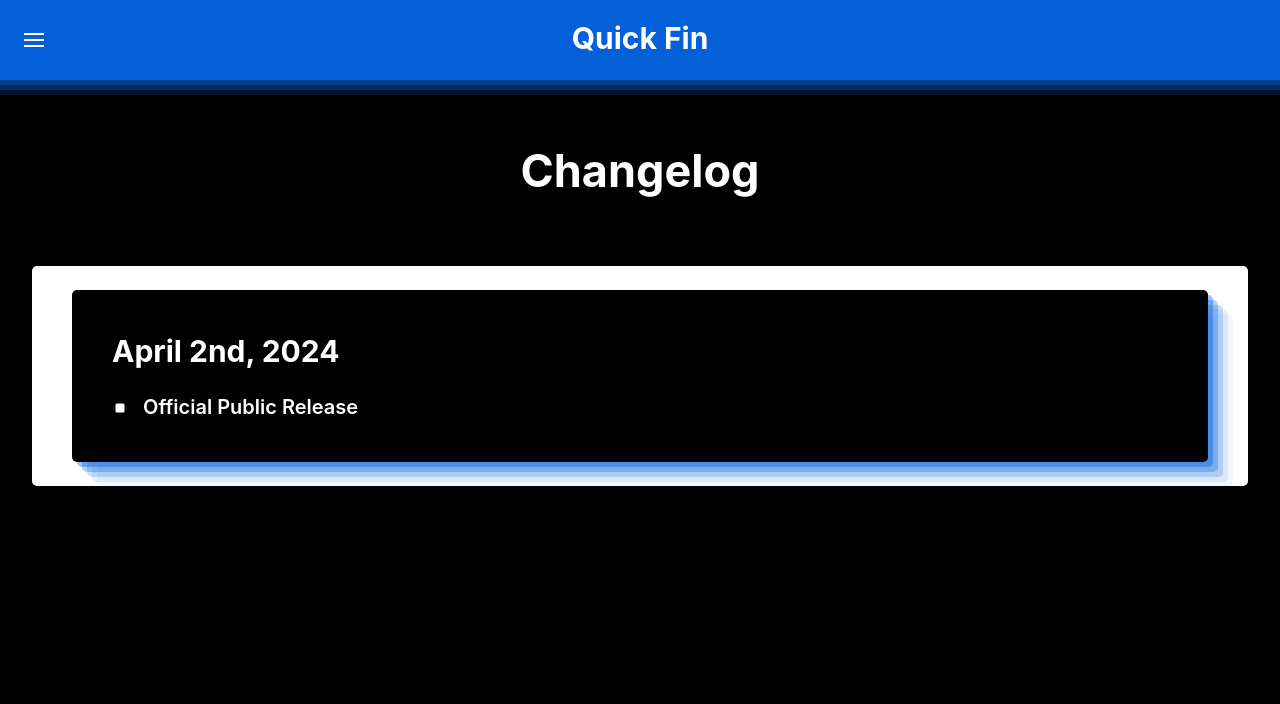
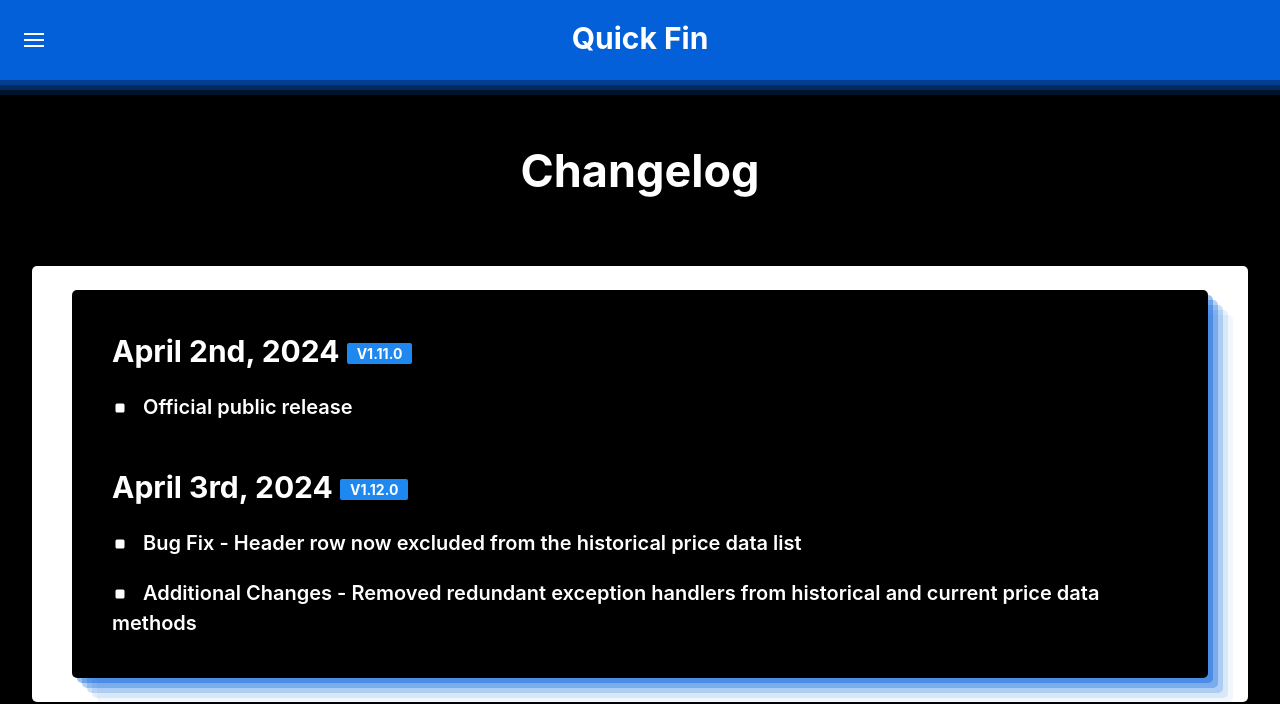
Before and after one commit to REPNOT/quickfin.techbyderek.com, a plain HTML site: page main/changelog.html in a window 1280 px wide. Shown: the top 704 px of the page. Drawn offline with nearby package versions, Linux system fonts and the light colour scheme.

Commit message:
Update - v1.12.0 Release - Good

```diff
--- a/main/changelog.html
+++ b/main/changelog.html
@@ -655,22 +655,46 @@
     <h1 id="main-title">Changelog</h1>
 
     <section>
+
       <article>
         <div id="grid-four-wide-light" class="uk-tile uk-tile-default">
           <div id="single-card-wide-dark-container" class="card-container">
+
             <div class="uk-card uk-card-default uk-card uk-card-body">
-              <h3 id="change-header" class="uk-card-title">April 2nd, 2024</h3>
+
+
+              <h3 id="change-header" class="uk-card-title">April 2nd, 2024 <span class="uk-label">v1.11.0</span></h3>
               <p id="change-text">
                 <svg xmlns="http://www.w3.org/2000/svg" width="16" height="16" fill="currentColor" class="bi bi-stop-fill" viewBox="0 0 16 16">
                   <path d="M5 3.5h6A1.5 1.5 0 0 1 12.5 5v6a1.5 1.5 0 0 1-1.5 1.5H5A1.5 1.5 0 0 1 3.5 11V5A1.5 1.5 0 0 1 5 3.5"/>
                 </svg>
                 &nbsp;
-                Official Public Release
+                Official public release
               </p>
+
+              <br>
+
+              <h3 id="change-header" class="uk-card-title">April 3rd, 2024 <span class="uk-label">v1.12.0</span></h3>
+              <p id="change-text">
+                <svg xmlns="http://www.w3.org/2000/svg" width="16" height="16" fill="currentColor" class="bi bi-stop-fill" viewBox="0 0 16 16">
+                  <path d="M5 3.5h6A1.5 1.5 0 0 1 12.5 5v6a1.5 1.5 0 0 1-1.5 1.5H5A1.5 1.5 0 0 1 3.5 11V5A1.5 1.5 0 0 1 5 3.5"/>
+                </svg>
+                &nbsp;
+                Bug Fix - Header row now excluded from the historical price data list
+              </p>
+              <p id="change-text">
+                <svg xmlns="http://www.w3.org/2000/svg" width="16" height="16" fill="currentColor" class="bi bi-stop-fill" viewBox="0 0 16 16">
+                  <path d="M5 3.5h6A1.5 1.5 0 0 1 12.5 5v6a1.5 1.5 0 0 1-1.5 1.5H5A1.5 1.5 0 0 1 3.5 11V5A1.5 1.5 0 0 1 5 3.5"/>
+                </svg>
+                &nbsp;
+                Additional Changes - Removed redundant exception handlers from historical and current price data methods
+              </p>
+
             </div>
           </div>
         </div>
       </article>
+
     </section>
 
     <footer>
```
